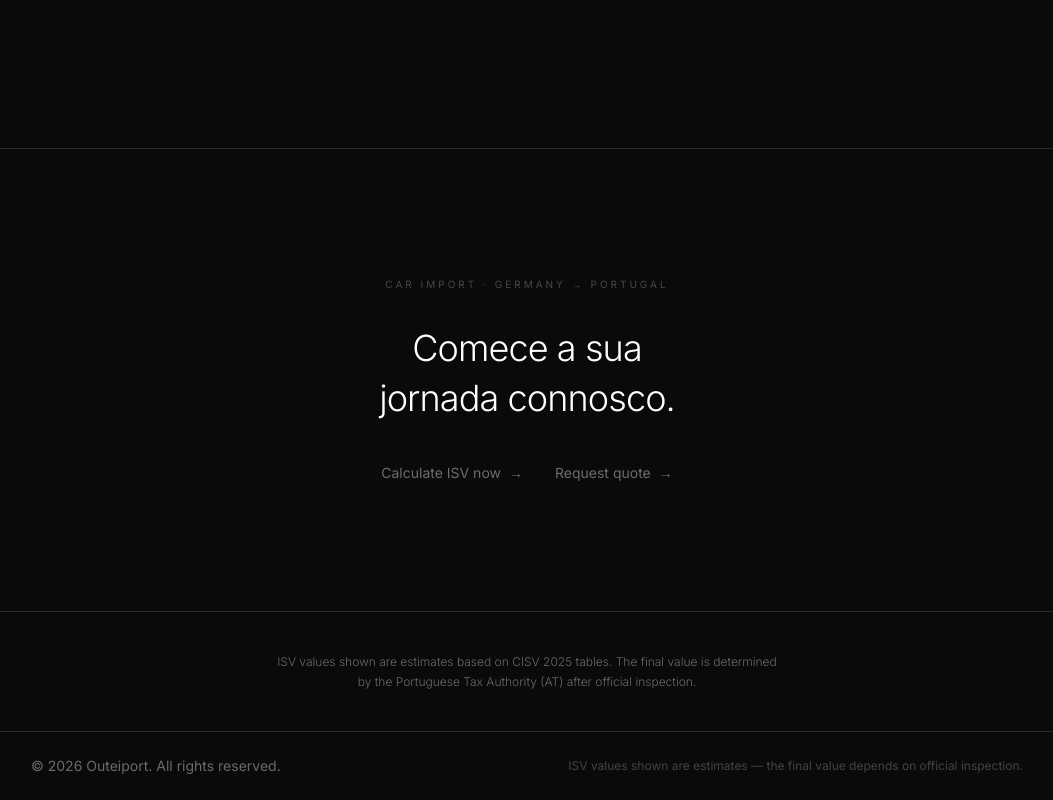
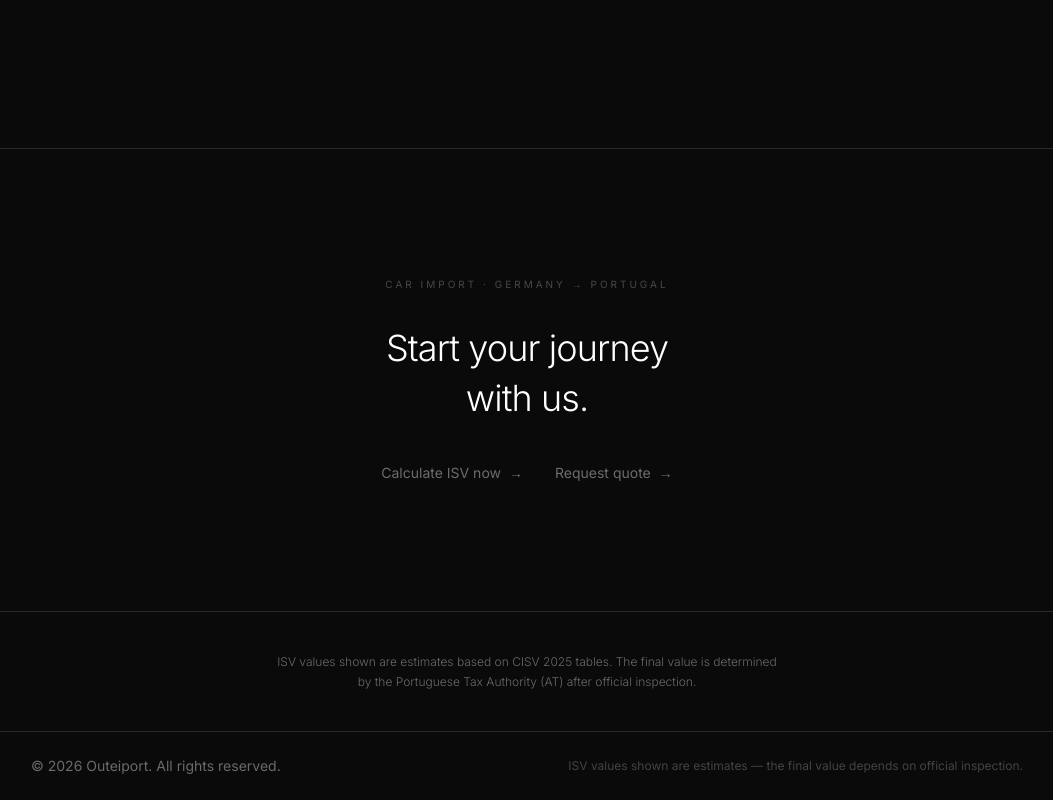
Before and after one commit to walterrdcpalma/outeiport, a React (Vite) app in the folder frontend/outeiport-client/: page / in a window 1280 px wide. Shown: the part 3933-4733 px from the top of the page, without its empty margins (113-1166 px from the left). Built offline with nearby package versions, Linux system fonts and the light colour scheme; no server answers.

Commit message:
feat: update call-to-action title in multiple languages for improved clarity

```diff
--- a/frontend/outeiport-client/src/features/home/HomePage.tsx
+++ b/frontend/outeiport-client/src/features/home/HomePage.tsx
@@ -61,8 +61,8 @@ export default function HomePage() {
           <p className="text-[10px] tracking-[0.3em] text-white/25 uppercase">
             {t('home.hero_kicker')}
           </p>
-          <h2 className="text-3xl sm:text-4xl font-light text-white tracking-tight leading-snug">
-            Comece a sua<br />jornada connosco.
+          <h2 className="text-3xl sm:text-4xl font-light text-white tracking-tight leading-snug whitespace-pre-line">
+            {t('home.cta_title')}
           </h2>
           <div className="flex flex-col sm:flex-row items-center justify-center gap-8 pt-2">
             <Link to="/simulador" className="inline-flex items-center gap-2 text-sm text-white/40 hover:text-white/70 transition-colors duration-300 group">
--- a/frontend/outeiport-client/src/locales/en/translation.json
+++ b/frontend/outeiport-client/src/locales/en/translation.json
@@ -30,6 +30,7 @@
     "feature_prop_title": "Full Quote",
     "feature_prop_desc": "Receive a personalised quote including ISV, customs clearance, transport and registration.",
     "feature_prop_cta": "Request quote",
+    "cta_title": "Start your journey\nwith us.",
     "disclaimer": "ISV values shown are estimates based on CISV 2025 tables. The final value is determined by the Portuguese Tax Authority (AT) after official inspection."
   },
   "simulate": {
--- a/frontend/outeiport-client/src/locales/es/translation.json
+++ b/frontend/outeiport-client/src/locales/es/translation.json
@@ -30,6 +30,7 @@
     "feature_prop_title": "Presupuesto Completo",
     "feature_prop_desc": "Recibe un presupuesto personalizado con ISV, despacho de aduanas, transporte y registro incluidos.",
     "feature_prop_cta": "Solicitar presupuesto",
+    "cta_title": "Comienza tu viaje\ncon nosotros.",
     "disclaimer": "Los valores de ISV mostrados son estimaciones basadas en las tablas CISV 2025. El valor final lo determina la Autoridad Tributaria portuguesa (AT) tras la inspección oficial."
   },
   "simulate": {
--- a/frontend/outeiport-client/src/locales/pt/translation.json
+++ b/frontend/outeiport-client/src/locales/pt/translation.json
@@ -30,6 +30,7 @@
     "feature_prop_title": "Proposta Completa",
     "feature_prop_desc": "Recebe uma proposta personalizada com ISV, desalfandegamento, transporte e registo incluídos.",
     "feature_prop_cta": "Pedir proposta",
+    "cta_title": "Comece a sua\njornada connosco.",
     "disclaimer": "Os valores de ISV apresentados são estimativas baseadas nas tabelas CISV 2025. O valor final é determinado pela Autoridade Tributária (AT) após inspeção oficial."
   },
   "simulate": {
```
